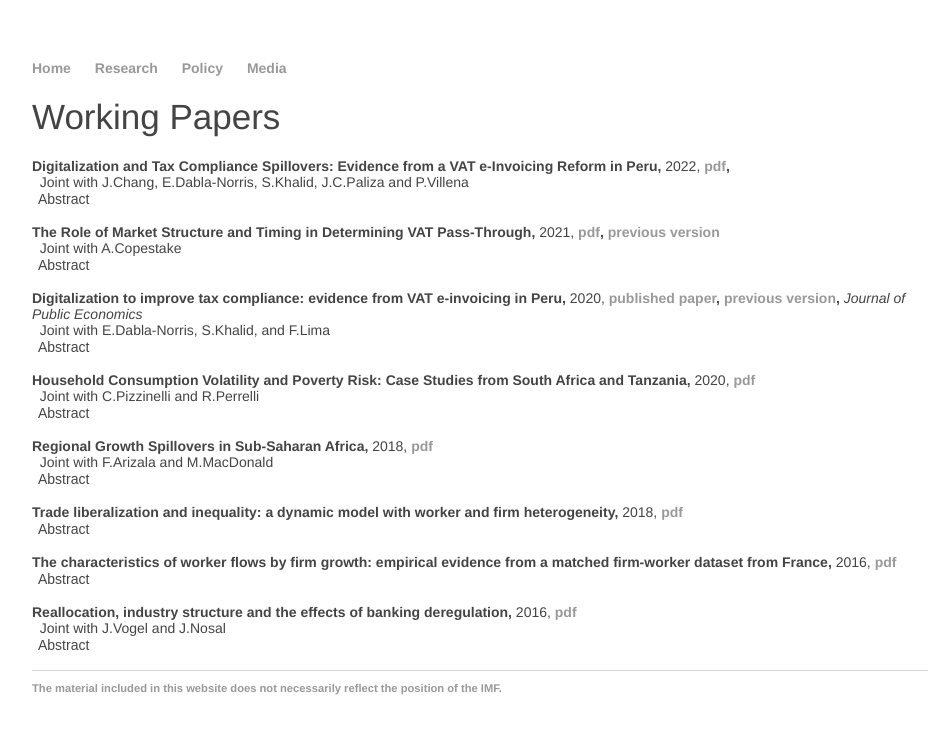
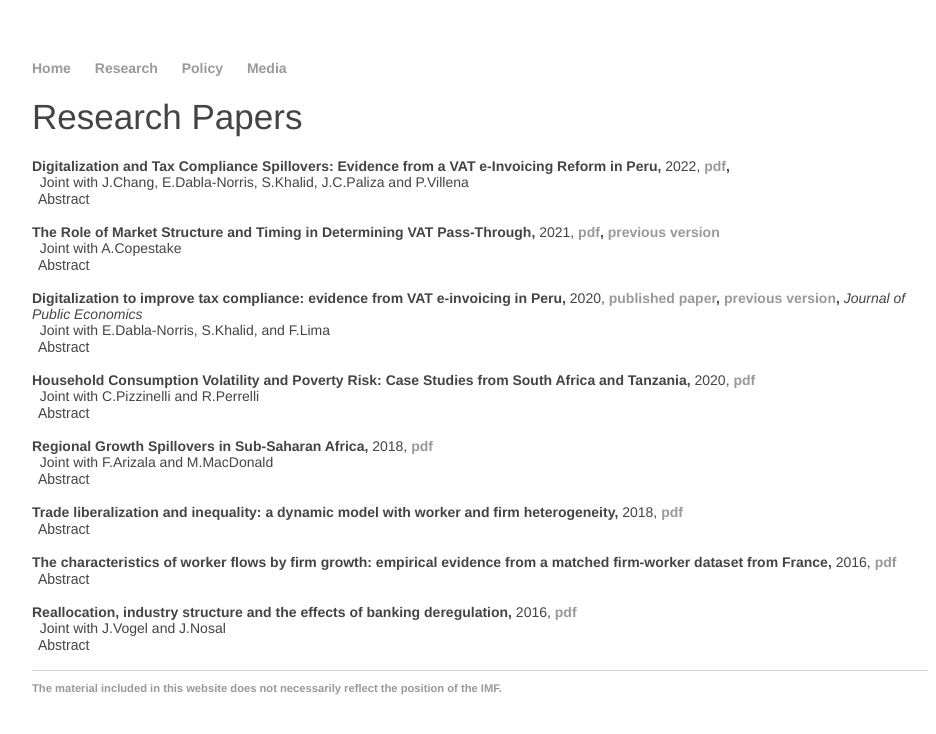
Before and after one commit to matthieubellon/matthieubellon.github.io, a Jekyll site: the page built from research/index.html, in a window 1280 px wide. Shown: the top 734 px of the page, without its empty margins (160-1096 px from the left). Built offline with Jekyll 4.4.1, drawn with Linux system fonts in a browser that asks for light colours.

Commit message:
Update index.html

```diff
--- a/research/index.html
+++ b/research/index.html
@@ -2,7 +2,7 @@
 layout: default
 title: Matthieu Bellon, Economist
 ---
-<h1 id="Research_Papers">Working Papers</h1>
+<h1 id="Research_Papers">Research Papers</h1>
 <div class="pad-body">
 
 <br><strong>Digitalization and Tax Compliance Spillovers: Evidence from a VAT e-Invoicing Reform in Peru,</strong> 2022, <strong>
```
